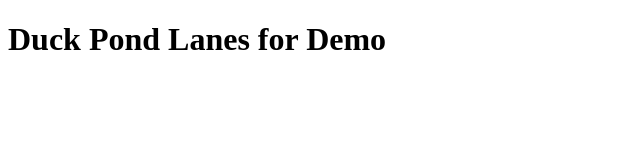
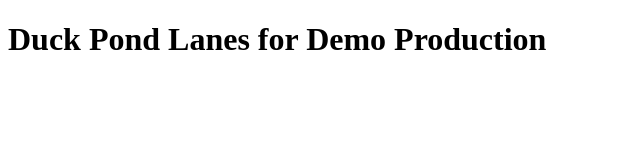
Before and after one commit to rshefferinstruc/duck-pond, a plain HTML site: page index.html in a window 1280 px wide. Shown: the whole page, without its empty margins (0-640 px from the left). Drawn offline with Linux system fonts and the light colour scheme.

Commit message:
Update index.html

```diff
--- a/index.html
+++ b/index.html
@@ -7,6 +7,6 @@
     <title>Document</title>
 </head>
 <body>
-    <h1>Duck Pond Lanes for Demo</h1>
+    <h1>Duck Pond Lanes for Demo Production</h1>
 </body>
 </html>
```
